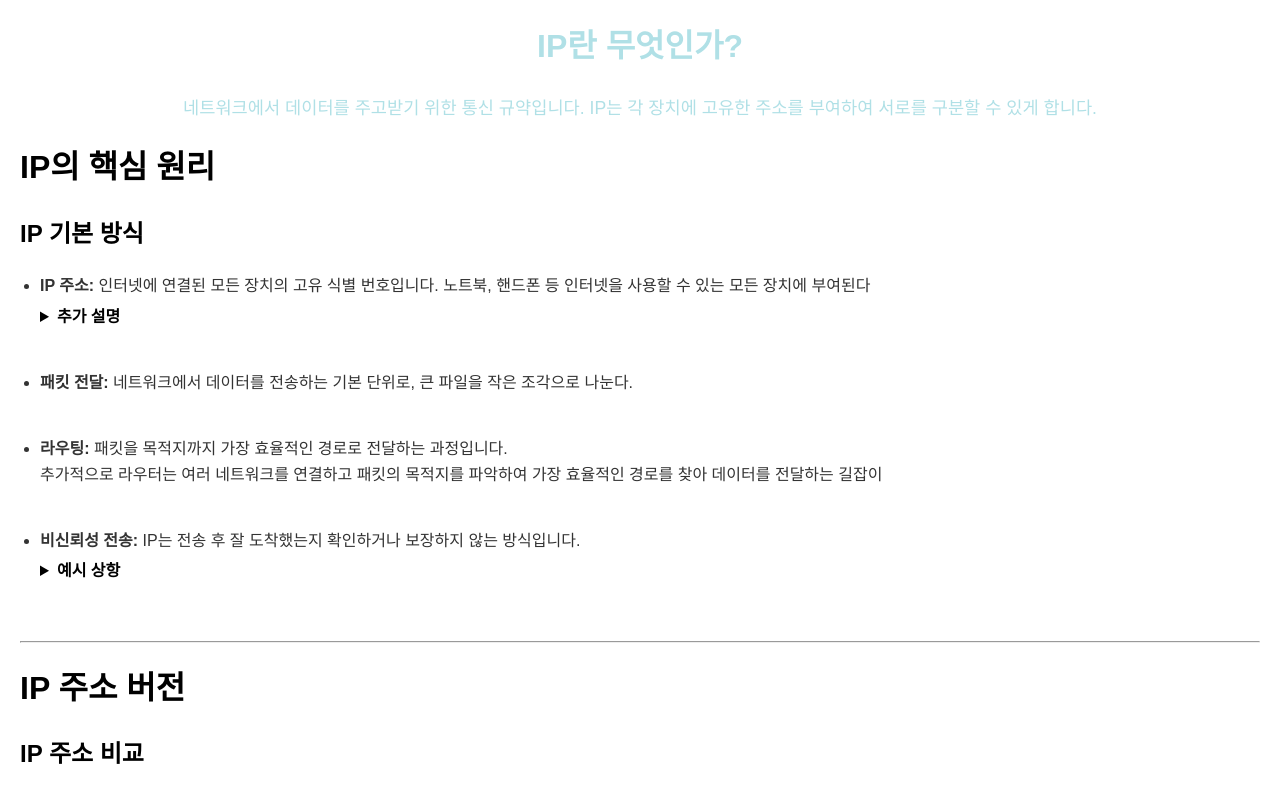
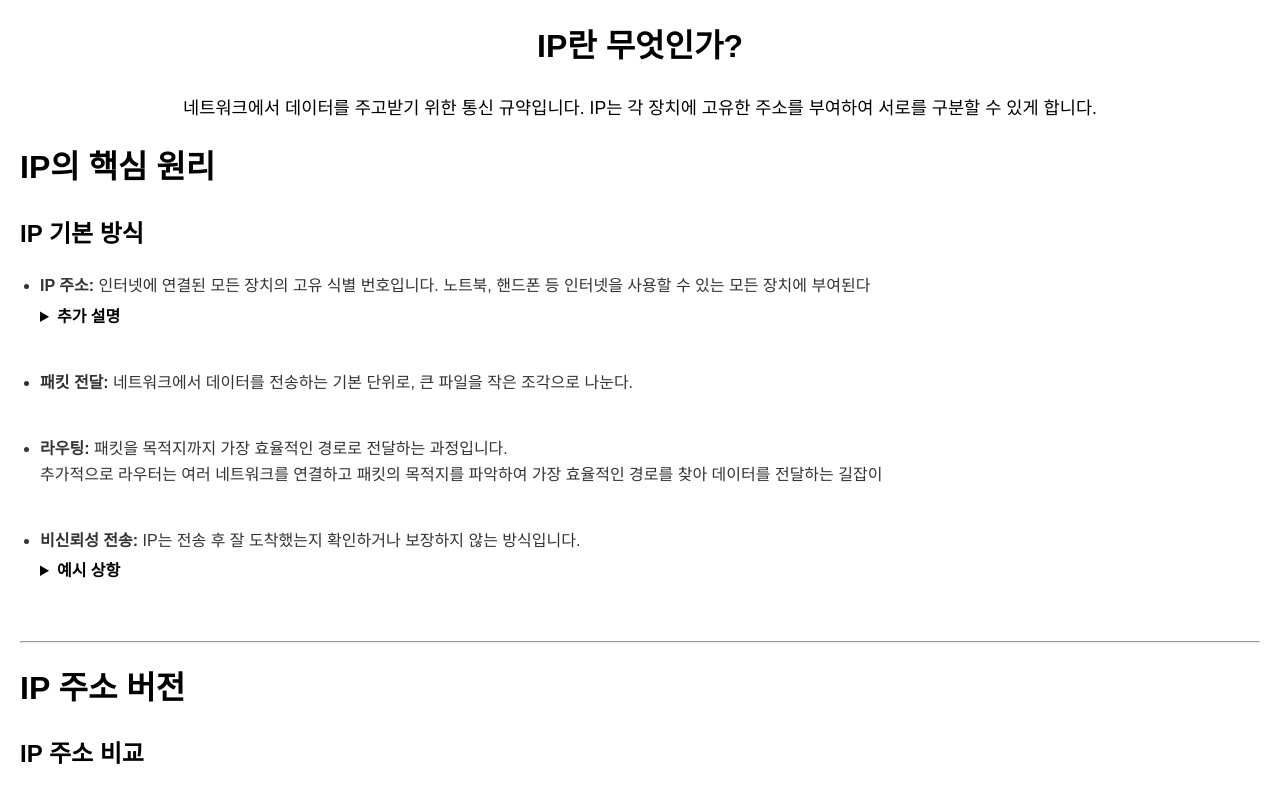
Before and after one commit to luka0116kjh/VC, a plain HTML site: page ip.html in a window 1280 px wide. Shown: the top 791 px of the page. Drawn offline with Linux system fonts and the light colour scheme.

Commit message:
Update ip.css

```diff
--- a/ip.css
+++ b/ip.css
@@ -13,12 +13,12 @@ header {
 }
 
 header h1 {
-    color: powderblue;
+    color: black;
 }
 
 header p {
     font-size: 1.1em;
-    color: powderblue;
+    color: black;
 }
 
 
```
